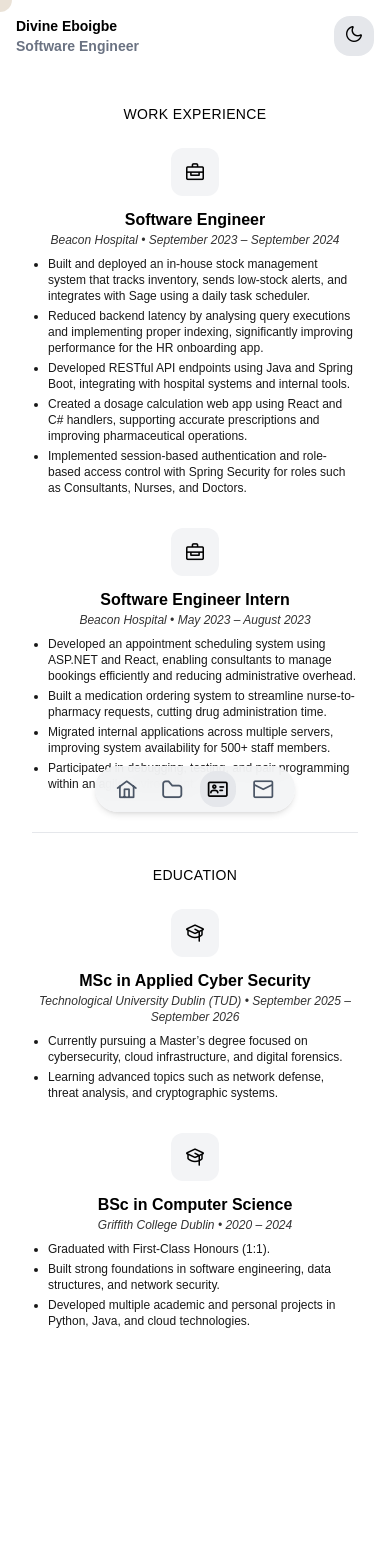
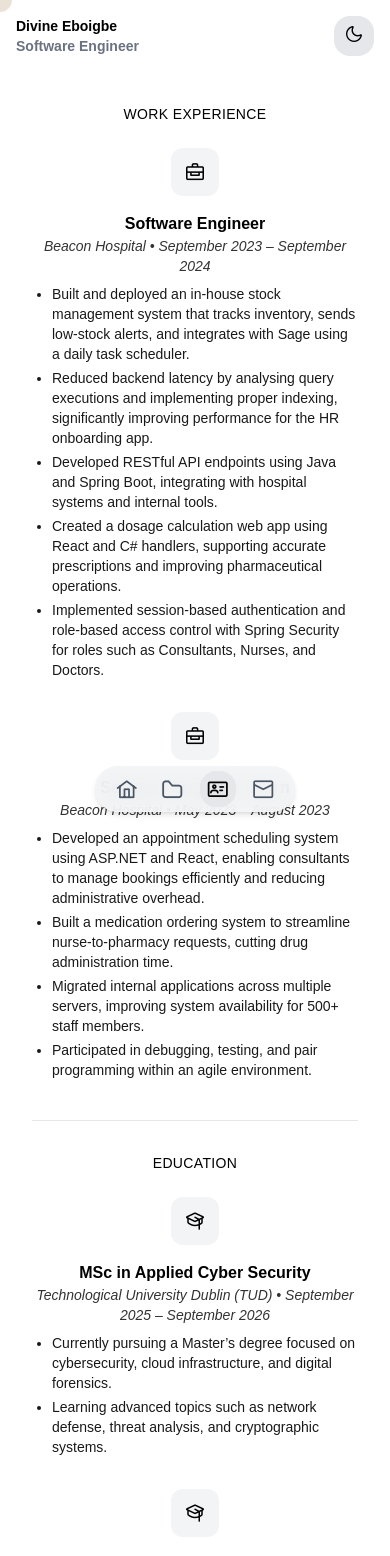
Before and after one commit to ApexPlayground/Personal_Site, a Vue app: page /experience in a window 390 px wide. Shown: the top 1556 px of the page. Before the commit the page ends 1425 px from the top, so only its background shows below. Built offline with nearby package versions, Linux system fonts and the light colour scheme.

Commit message:
fix: return font size to default

```diff
--- a/src/pages/Experience.vue
+++ b/src/pages/Experience.vue
@@ -64,7 +64,7 @@ const education = [
         <div
           v-for="(job, i) in workExperience"
           :key="i"
-          class="flex flex-col sm:flex-row sm:items-start gap-3 sm:gap-5"
+          class="flex flex-col sm:flex-row sm:items-start gap-4 sm:gap-6"
         >
           <!-- Icon -->
           <div
@@ -78,14 +78,10 @@ const education = [
             <h3 class="font-semibold hover:opacity-80 transition-opacity duration-300">
               {{ job.title }}
             </h3>
-            <p class="text-xs sm:text-sm italic opacity-80 mb-2">
-              {{ job.company }} • {{ job.period }}
-            </p>
+            <p class="text-sm italic opacity-80 mb-2">{{ job.company }} • {{ job.period }}</p>
 
-            <ul class="list-disc pl-4 sm:pl-5 space-y-1 text-xs sm:text-sm opacity-90 text-left">
-              <li v-for="(point, p) in job.points" :key="p">
-                {{ point }}
-              </li>
+            <ul class="list-disc pl-5 space-y-1 text-sm opacity-90 text-left">
+              <li v-for="(point, p) in job.points" :key="p">{{ point }}</li>
             </ul>
           </div>
         </div>
@@ -101,7 +97,7 @@ const education = [
           <div
             v-for="(edu, i) in education"
             :key="i"
-            class="flex flex-col sm:flex-row sm:items-start gap-3 sm:gap-5"
+            class="flex flex-col sm:flex-row sm:items-start gap-4 sm:gap-6"
           >
             <!-- Icon -->
             <div
@@ -115,14 +111,10 @@ const education = [
               <h3 class="font-semibold hover:opacity-80 transition-opacity duration-300">
                 {{ edu.title }}
               </h3>
-              <p class="text-xs sm:text-sm italic opacity-80 mb-2">
-                {{ edu.institution }} • {{ edu.period }}
-              </p>
+              <p class="text-sm italic opacity-80 mb-2">{{ edu.institution }} • {{ edu.period }}</p>
 
-              <ul class="list-disc pl-4 sm:pl-5 space-y-1 text-xs sm:text-sm opacity-90 text-left">
-                <li v-for="(point, p) in edu.points" :key="p">
-                  {{ point }}
-                </li>
+              <ul class="list-disc pl-5 space-y-1 text-sm opacity-90 text-left">
+                <li v-for="(point, p) in edu.points" :key="p">{{ point }}</li>
               </ul>
             </div>
           </div>
--- a/src/pages/Projects.vue
+++ b/src/pages/Projects.vue
@@ -47,7 +47,7 @@ const projects = [
 
     <div class="space-y-12 sm:space-y-16">
       <FadeUpSection v-for="(project, i) in projects" :key="i" :delay="i * 0.15">
-        <div class="flex flex-col sm:flex-row sm:items-start gap-4 sm:gap-6 text-sm sm:text-base">
+        <div class="flex flex-col sm:flex-row sm:items-start gap-4 sm:gap-6">
           <!-- Icon -->
           <a
             :href="project.link"
@@ -58,6 +58,7 @@ const projects = [
             <i :class="[project.icon, 'text-lg sm:text-xl']"></i>
           </a>
 
+          <!-- Content -->
           <div class="text-center sm:text-left">
             <!-- Title -->
             <a
@@ -76,7 +77,7 @@ const projects = [
             </p>
 
             <!-- Bullet points -->
-            <ul class="list-disc pl-5 sm:pl-5 space-y-1 text-sm opacity-90 text-left">
+            <ul class="list-disc pl-5 space-y-1 text-sm opacity-90 text-left">
               <li v-for="(point, p) in project.points" :key="p">
                 {{ point }}
               </li>
```
